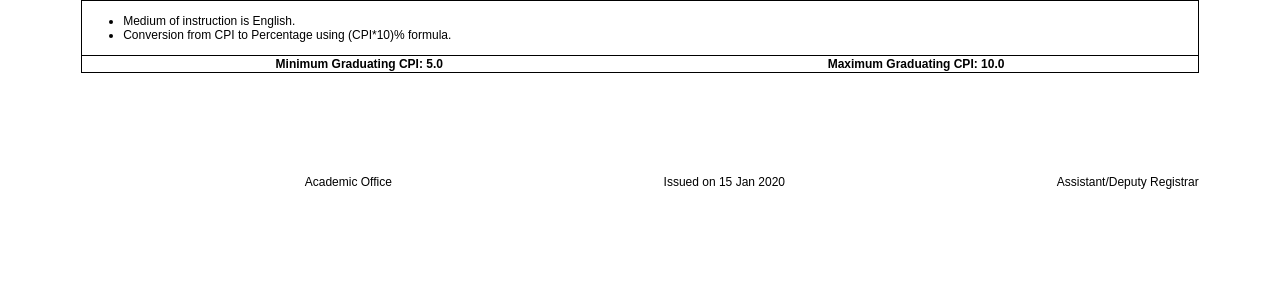
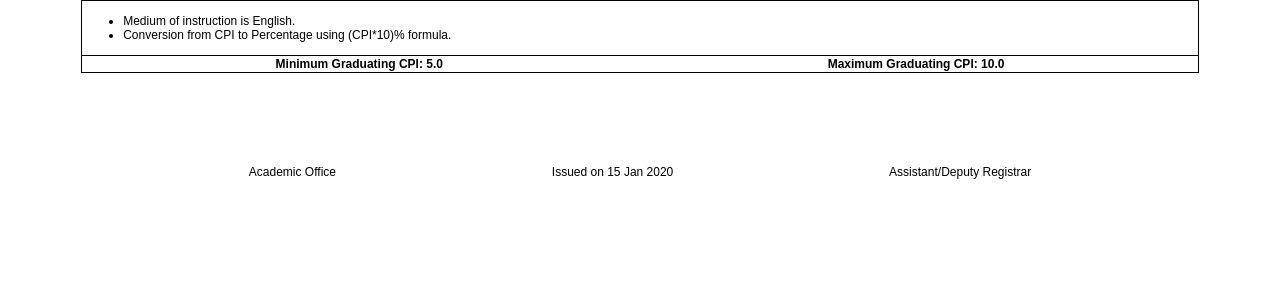
Before and after one commit to hrithik-09/transcript_generator, a Node server app: template views/transcript.ejs in a window 1280 px wide. Shown: the part 387-683 px from the top of the page. Run offline with Node 20, Linux system fonts and the light colour scheme; the template is opened without the code that fills it: most values are stand-ins (such as "Sample title", 1, 10 or a date in 2020).

Commit message:
Update transcripts.css

```diff
--- a/public/css/transcripts.css
+++ b/public/css/transcripts.css
@@ -26,7 +26,7 @@ body {
 }
 
 .student-details {
-    height: 5vh;
+    /* height: 5vh; */
     font-size:9pt;
     padding: 10px;
     text-transform: uppercase;
@@ -101,13 +101,13 @@ table th{
 }
 
 .footer {
-    margin-left: 20%;
+    margin-left: 15%;
+    margin-right: 15%;
     margin-top: 10vh;
     display: flex;
     align-items: center;
     justify-content: space-between;
-    /* border-top: 2px solid #000; Draw a separating border above the footer */
-    padding-top: 10px;
+
 }
 
 .footer p {
```
